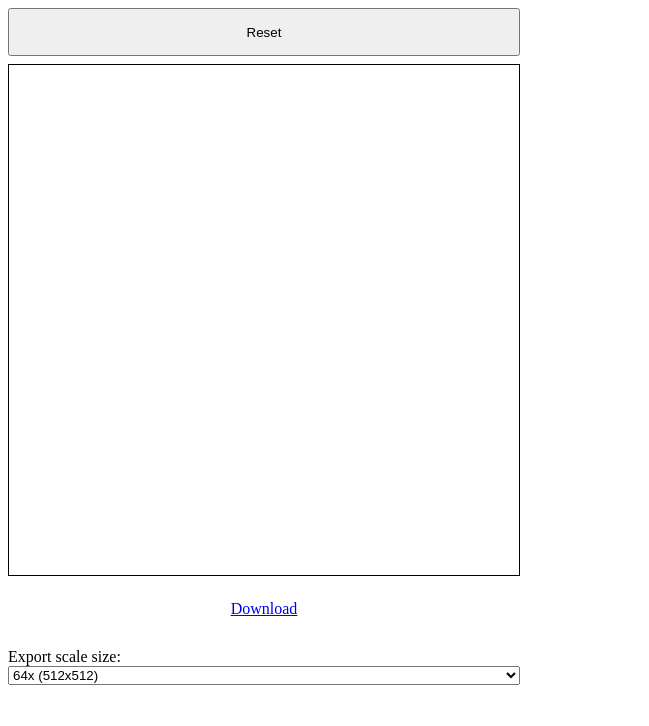
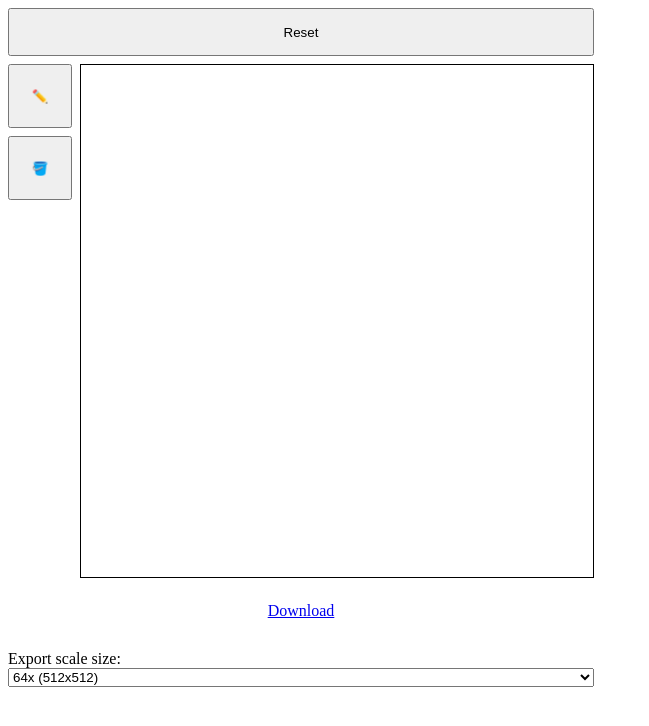
Before and after one commit to coelhucas/pixel, a plain HTML site: page index.html in a window 1280 px wide. Shown: the whole page, without its empty margins (0-649 px from the left). Drawn offline with Linux system fonts and the light colour scheme.

Commit message:
feat(editor-ui): improve interface

```diff
--- a/index.html
+++ b/index.html
@@ -7,7 +7,13 @@
 <body>
   <section>
     <button id="reset">Reset</button>
+    <div class="editor-container">
+      <aside class="editor-tools">
+        <button id="button-pen">✏️</button>
+        <button id="button-bucket">🪣 </button>
+      </aside>
       <canvas id="canvas" class="canvas" width="512" height="512"></canvas>
+    </div>
       <a id="download" download="pixel">Download</a>
       <label for="scale-select">Export scale size:</label>
       <select name="scales" id="scale-select">
--- a/styles.css
+++ b/styles.css
@@ -1,7 +1,7 @@
 section {
   display: flex;
   flex-direction: column;
-  max-width: 512px;
+  width: min-content;
 }
 
 button {
@@ -16,6 +16,21 @@ a {
   text-align: center;
 }
 
+.editor-container {
+  display: flex;
+}
+
+.editor-tools {
+  display: flex;
+  flex-direction: column;
+  margin-right: 8px;
+}
+
+.editor-tools > button {
+  width: 64px;
+  height: 64px;
+}
+
 .canvas {
   border: 1px solid;
 }
```
Lines whose indentation alone changed are shown as unchanged.
